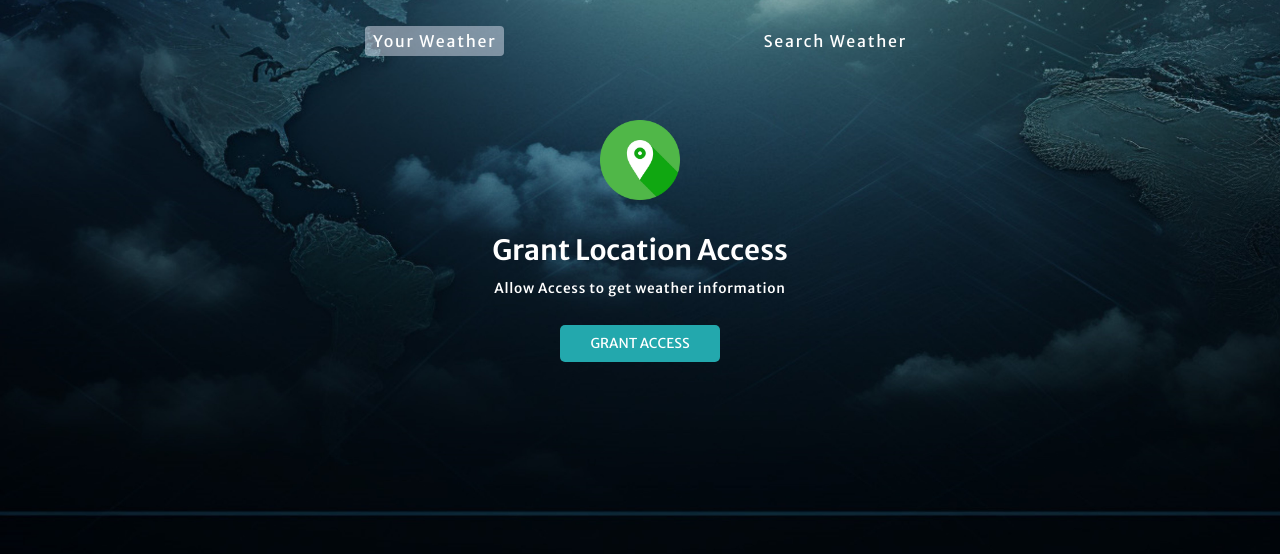
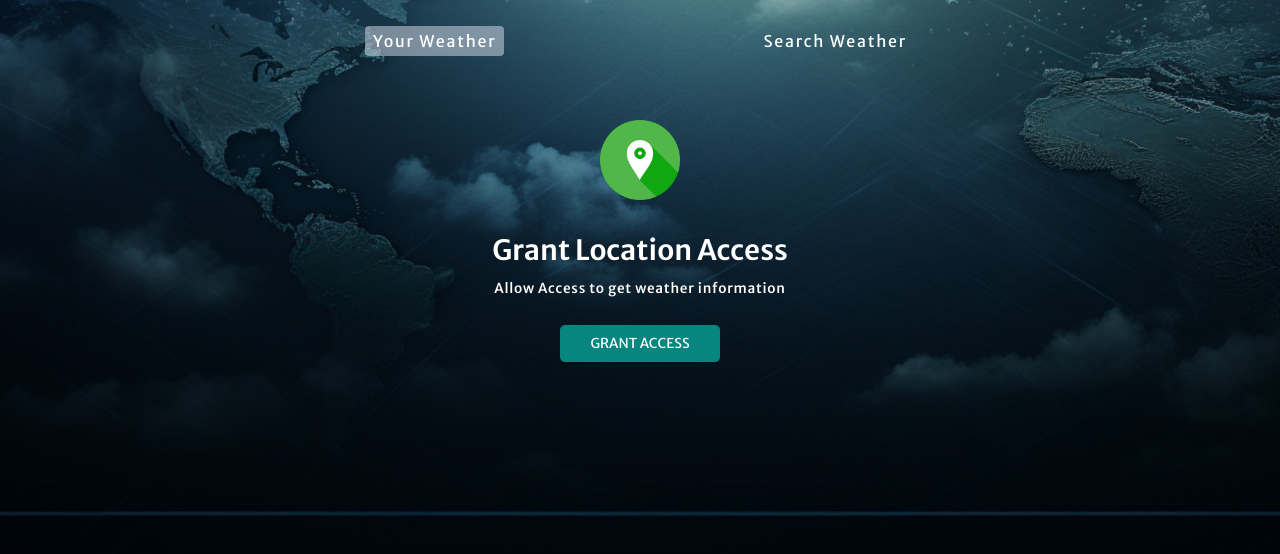
Before and after one commit to MihirJaiswal/SkySage, a plain HTML site: page index.html in a window 1280 px wide. In both pictures the pointer is over the button "GRANT ACCESS". Shown: the part 82-636 px from the top of the page. Drawn offline with Linux system fonts and the light colour scheme.

Commit message:
Update styles.css

```diff
--- a/styles.css
+++ b/styles.css
@@ -64,6 +64,10 @@ h1 {
     cursor: pointer;
     padding: 10px 30px;
     margin-bottom: 10px;
+}
+
+.btn:hover{
+    background-color: rgb(6, 134, 126);
 }
 
 .sub-container{
```
